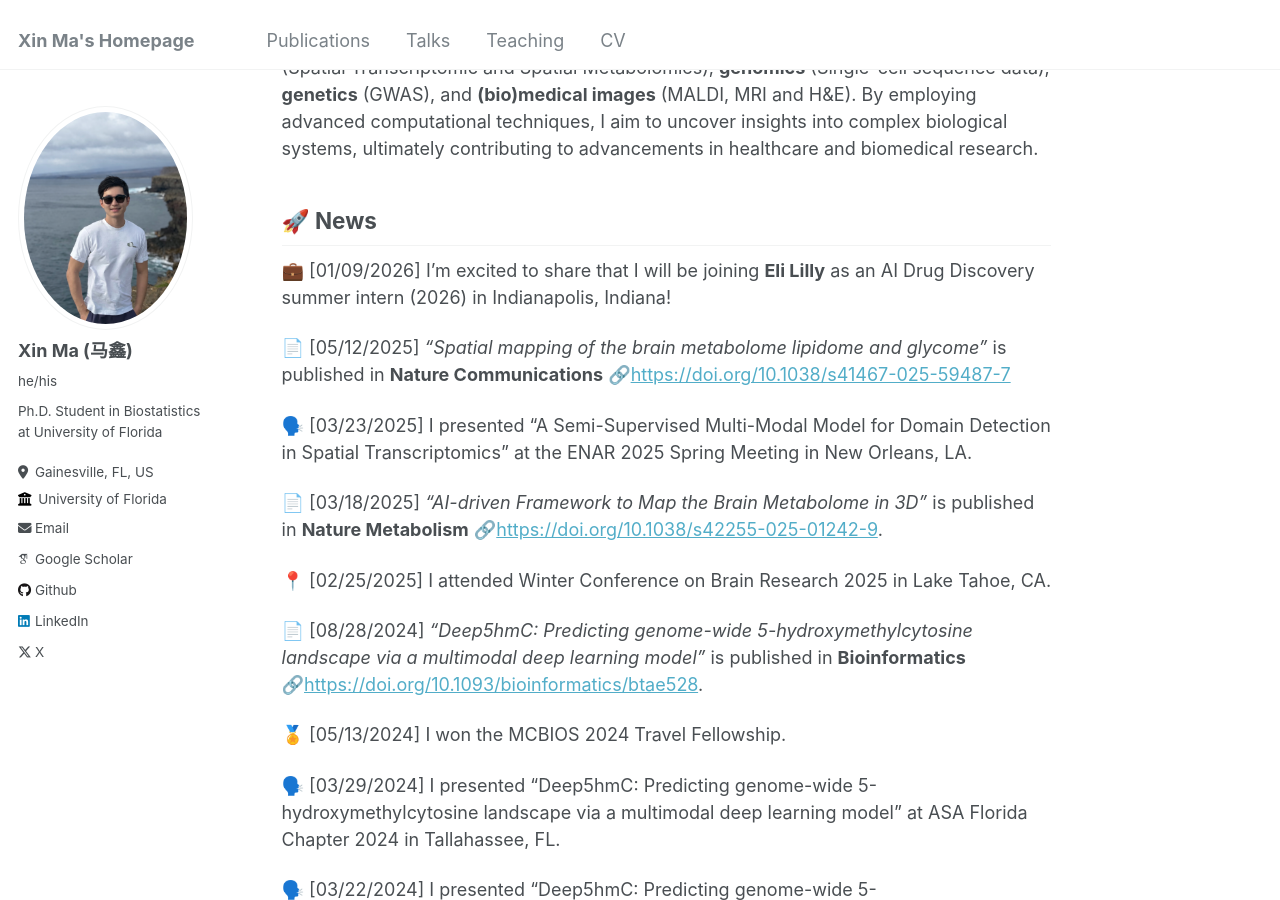
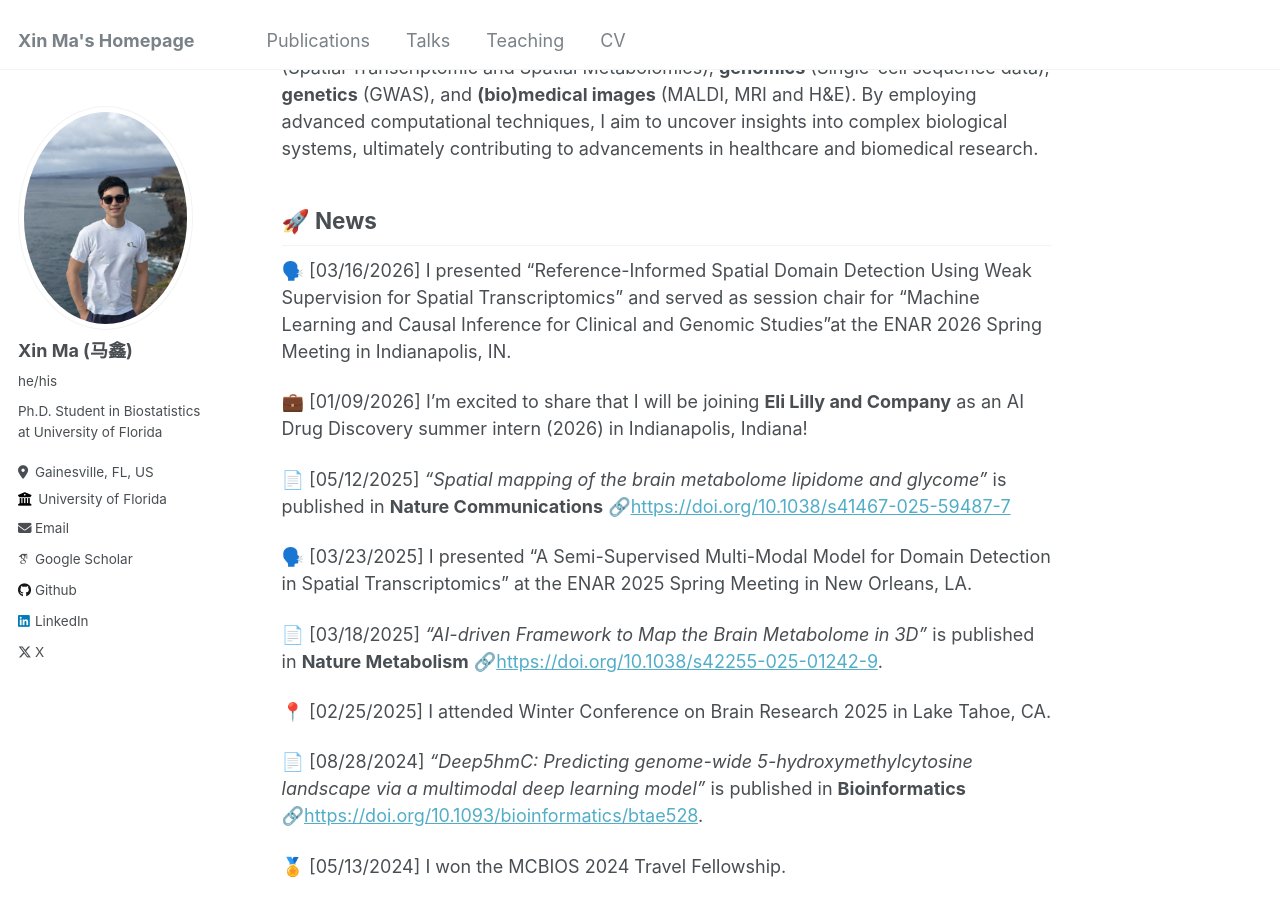
Before and after one commit to XinBiostats/xinbiostats.github.io, a Jekyll site: the page built from _pages/about.md, in a window 1280 px wide and 900 px high, scrolled down 361 px. Built offline with Jekyll 4.4.1, drawn with Linux system fonts in a browser that asks for light colours; some web fonts are replaced.

Commit message:
Update about.md

```diff
--- a/_pages/about.md
+++ b/_pages/about.md
@@ -13,7 +13,9 @@ My research interests revolve around leveraging statistical learning and deep le
 
 🚀  News
 ------
-💼 [01/09/2026] I'm excited to share that I will be joining **Eli Lilly** as an AI Drug Discovery summer intern (2026) in Indianapolis, Indiana!
+🗣️ [03/16/2026] I presented "Reference-Informed Spatial Domain Detection Using Weak Supervision for Spatial Transcriptomics" and served as session chair for "Machine Learning and Causal Inference for Clinical and Genomic Studies"at the ENAR 2026 Spring Meeting in Indianapolis, IN.
+
+💼 [01/09/2026] I'm excited to share that I will be joining **Eli Lilly and Company** as an AI Drug Discovery summer intern (2026) in Indianapolis, Indiana!
 
 📄 [05/12/2025] _"Spatial mapping of the brain metabolome lipidome and glycome"_ is published in **Nature Communications** 🔗<https://doi.org/10.1038/s41467-025-59487-7>
 
```
